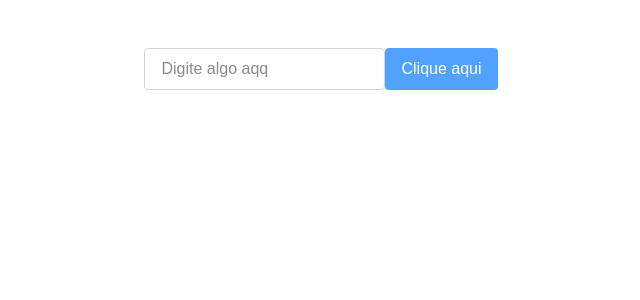
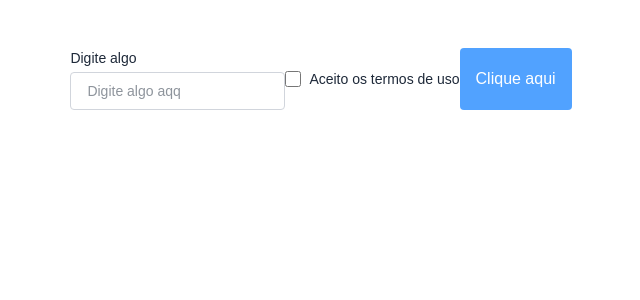
Before and after one commit to costagguilherme/ufbank-matc84, a Next.js app: page / in a window 1280 px wide. Shown: the top 300 px of the page, without its empty margins (319-959 px from the left). Built offline with nearby package versions, Linux system fonts and the light colour scheme.

Commit message:
feat(atoms): add Label and Checkbox

```diff
--- a/src/app/page.tsx
+++ b/src/app/page.tsx
@@ -3,21 +3,30 @@
 import { useState } from "react";
 import Button from "../components/atoms/Button";
 import Input from "../components/atoms/Input";
+import Checkbox from "../components/atoms/Checkbox";
 
 export default function Home() {
   const [text, setText] = useState("");
+  const [aceite, setAceite] = useState(false);
 
   const getClick = () => {
-    alert("texto: " + text);
+    alert(`texto: ${text} | termos: ${aceite}`);
   };
 
   return (
     <div className="flex justify-center mt-12">
-      <Input
-        value={text}
-        onChange={setText}
-        placeholder="Digite algo aqq"
-      />
+      <label className="block text-sm font-medium text-gray-800">
+          Digite algo
+          <div className="mt-1">
+            <Input value={text} onChange={setText} placeholder="Digite algo aqq" />
+          </div>
+        </label>
+
+      <label className="flex items-center gap-2 text-sm text-gray-800">
+          <Checkbox checked={aceite} onChange={setAceite} />
+          Aceito os termos de uso
+        </label>
+
       <Button type="button" label="Clique aqui" onClick={getClick} />
 
     </div>
--- /dev/null
+++ b/src/components/atoms/Checkbox.tsx
@@ -0,0 +1,29 @@
+// components/atoms/Checkbox.tsx
+type CheckboxProps = {
+  checked: boolean;
+  onChange: (checked: boolean) => void;
+  id?: string;            // opcional: para parear com Label (htmlFor)
+  disabled?: boolean;     // opcional
+  className?: string;     // opcional
+};
+
+export default function Checkbox({
+  checked,
+  onChange,
+  id,
+  disabled,
+  className,
+}: CheckboxProps) {
+  return (
+    <input
+      id={id}
+      type="checkbox"
+      checked={checked}
+      onChange={(e) => onChange(e.target.checked)}
+      disabled={disabled}
+      className={`h-4 w-4 rounded border-gray-300 focus:ring-2 focus:ring-blue-400 ${
+        disabled ? "opacity-60 cursor-not-allowed" : "cursor-pointer"
+      } accent-blue-600 ${className ?? ""}`}
+    />
+  );
+}
--- /dev/null
+++ b/src/components/atoms/Label.tsx
@@ -0,0 +1,19 @@
+// components/atoms/Label.tsx
+type LabelProps = {
+  text: string;
+  htmlFor?: string;      // opcional
+  required?: boolean;    // opcional: mostra "*"
+  className?: string;
+};
+
+export default function Label({ text, htmlFor, required, className }: LabelProps) {
+  return (
+    <label
+      htmlFor={htmlFor}
+      className={`block text-sm font-medium text-gray-800 ${className ?? ""}`}
+    >
+      {text}
+      {required && <span className="text-red-600 ml-0.5">*</span>}
+    </label>
+  );
+}
```
Also changed, not shown: package.json (+7 -6 lines), 1 other file (tests, documents, lock files or other folders).
